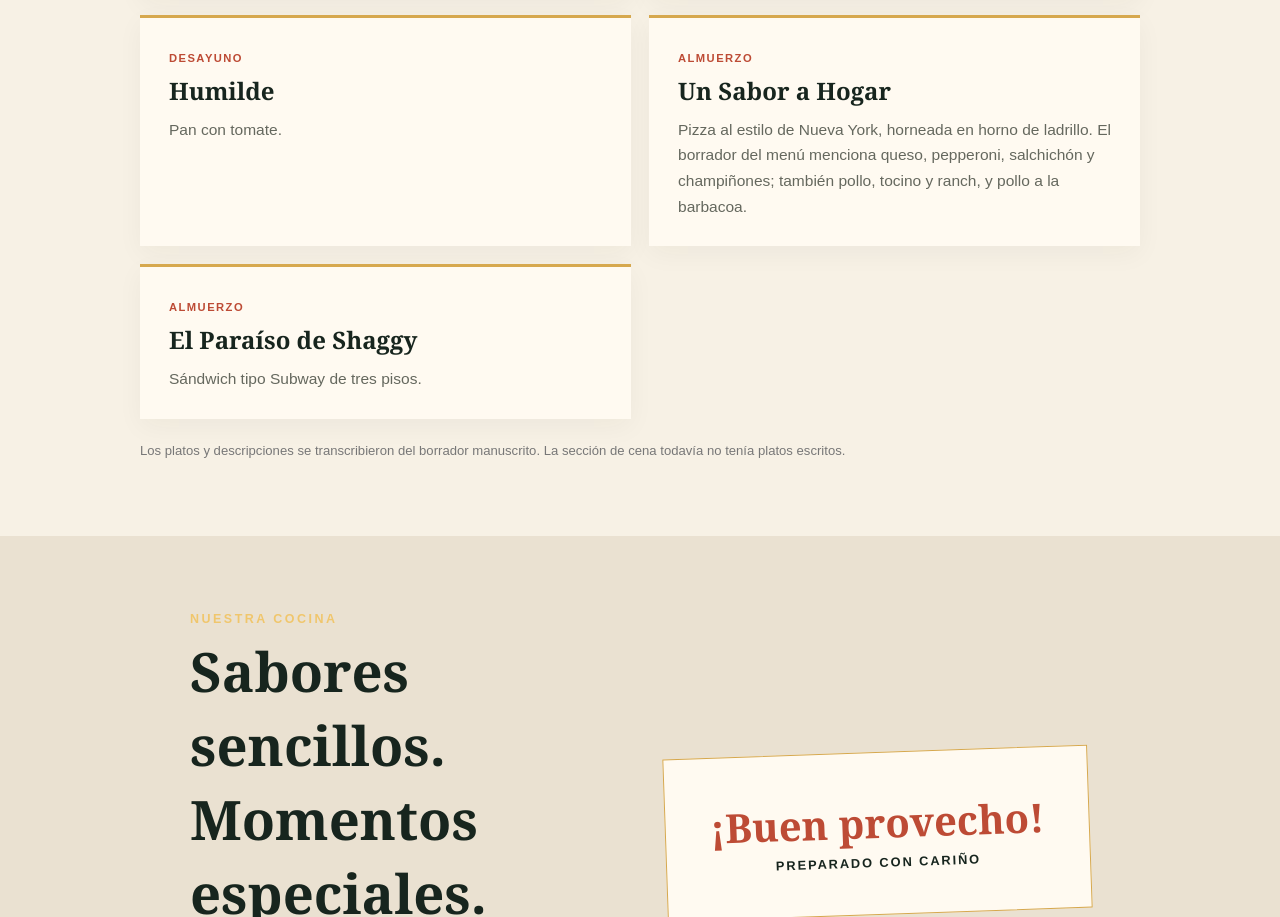
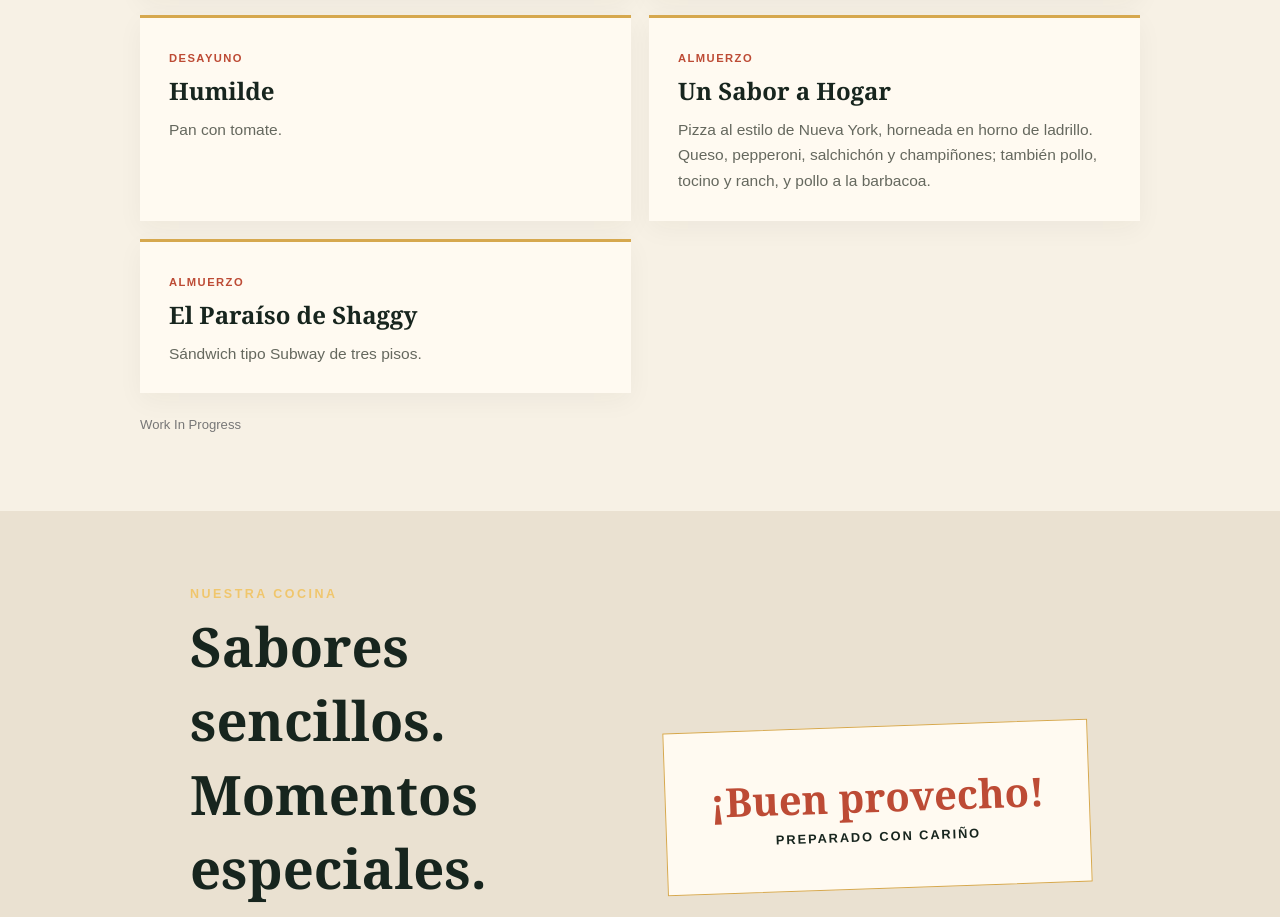
Before and after one commit to wallrustech/Que-Para-La-Cena, a plain HTML site: page index.html in a window 1280 px wide. Shown: the part 1520-2437 px from the top of the page. Drawn offline with Linux system fonts and the light colour scheme.

Commit message:
Clean up menu placeholders and update dinner section

```diff
--- a/index.html
+++ b/index.html
@@ -56,11 +56,11 @@ footer{padding:22px 7%;display:flex;justify-content:space-between;gap:12px;flex-
       <article class="dish" data-category="breakfast"><span class="tag">Selección del chef</span><h3>Bistec New York Strip</h3><p>Bistec New York Strip de 12 oz, dos huevos, picadillo de papas y pan tostado.</p></article>
       <article class="dish" data-category="breakfast"><span class="tag">Desayuno</span><h3>La Deliciosa</h3><p>Tortilla española.</p></article>
       <article class="dish" data-category="breakfast"><span class="tag">Desayuno</span><h3>Humilde</h3><p>Pan con tomate.</p></article>
-      <article class="dish" data-category="lunch"><span class="tag">Almuerzo</span><h3>Un Sabor a Hogar</h3><p>Pizza al estilo de Nueva York, horneada en horno de ladrillo. El borrador del menú menciona queso, pepperoni, salchichón y champiñones; también pollo, tocino y ranch, y pollo a la barbacoa.</p></article>
+      <article class="dish" data-category="lunch"><span class="tag">Almuerzo</span><h3>Un Sabor a Hogar</h3><p>Pizza al estilo de Nueva York, horneada en horno de ladrillo. Queso, pepperoni, salchichón y champiñones; también pollo, tocino y ranch, y pollo a la barbacoa.</p></article>
       <article class="dish" data-category="lunch"><span class="tag">Almuerzo</span><h3>El Paraíso de Shaggy</h3><p>Sándwich tipo Subway de tres pisos.</p></article>
-      <article class="dish hidden" data-category="dinner"><span class="tag">Cena</span><h3>La cena está por venir</h3><p>Estamos preparando esta parte del menú. ¡Vuelve pronto!</p></article>
+      <article class="dish hidden" data-category="dinner"><span class="tag">Cena</span><h3>La cena está por venir</h3><p>Work In Progress</p></article>
     </div>
-    <p class="note">Los platos y descripciones se transcribieron del borrador manuscrito. La sección de cena todavía no tenía platos escritos.</p>
+    <p class="note">Work In Progress</p>
   </section>
   <section class="story" id="nosotros">
     <div class="story-inner">
```
